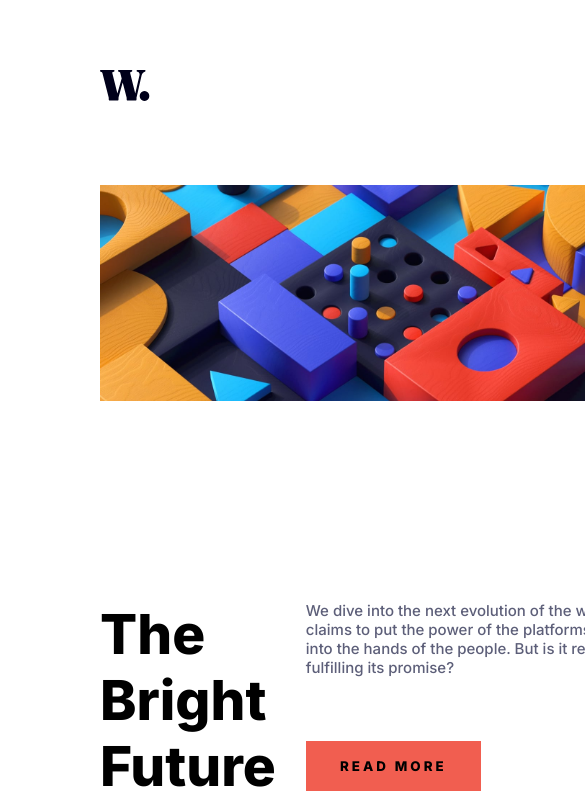
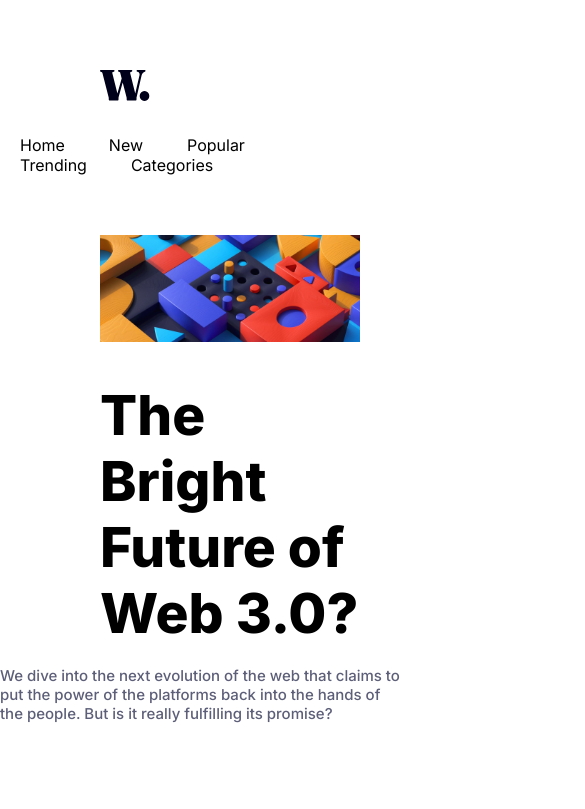
Before and after one commit to LouiseClaughton/News-Homepage, a plain HTML site: page index.html in a window 390 px wide. Shown: the top 809 px of the page, 585 px wide, since content can reach past the window. Drawn offline with Linux system fonts and the light colour scheme.

Commit message:
added single container column for mobile view

```diff
--- a/index.html
+++ b/index.html
@@ -10,9 +10,10 @@
 </head>
 
 <body>
-    <nav class="navbar">
+    <main class="container">
+        <nav class="navbar item">
+        <img src="assets/images/logo.svg" class="brand">
             <ul>
-          <li><img src="assets/images/logo.svg" class="brand"></li>
                 <li class="navlink">Home</li>
                 <li class="navlink">New</li>
                 <li class="navlink">Popular</li>
@@ -21,7 +22,6 @@
             </ul>
           </nav>
 
-    <main class="container">
         <img src="assets/images/image-web-3-desktop.jpg" class="header-image">
         <h1 class="main-heading">The Bright Future of Web 3.0?</h1>
         <p class="heading-body-text body">We dive into the next evolution of the web that claims to put the power of the platforms back into the hands of the people.
--- a/style.css
+++ b/style.css
@@ -7,7 +7,14 @@
 .container {
     display: grid;
     grid-template-columns: 1fr 1fr 1fr;
-    grid-template-rows: auto auto auto;
+    grid-template-rows: auto auto auto auto;
+}
+
+@media (max-width: 900px) {
+    .container {
+        display: flex;
+        flex-direction: column;
+    }
 }
 
 /**** Navigation ****/
@@ -16,15 +23,23 @@ li {
     display: inline;
 }
 
+ul {
+    float: right;
+    margin-top: 30px;
+}
+
 .navbar {
+    grid-column: 1 / 4;
+    grid-row: 1;
     padding-top: 50px;
+    margin-right: 100px;
 }
 
 .navlink {
     font-family: Inter;
     padding: 20px;
-    position: relative;
-    left: 700px;
+    grid-column: 2 / 4;
+    grid-row: 1;
 }
 
 .navlink:hover {
@@ -40,30 +55,30 @@ li {
 
 #header-section {
     grid-column: 1 / 3;
-    grid-row: 1 / 2;
+    grid-row: 1 / 3;
 }
 
 .header-image {
     grid-column: 1 / 3;
-    grid-row: 1;
+    grid-row: 2;
     width: 100%;
     padding: 60px 30px 30px 100px;
 }
 
 .heading-body-text {
     grid-column: 2;
-    grid-row: 2;
-    width: 350px;
+    grid-row: 3;
+    width: 400px;
     padding-top: 10px;
 }
 
 .button {
     grid-column: 2;
-    grid-row: 2;
+    grid-row: 3;
     height: 50px;
     width: 175px;
     position: relative;
-    top: 150px;
+    top: 167px;
     text-transform: uppercase;
     background-color: hsl(5, 85%, 63%);
     border: none;
@@ -82,7 +97,7 @@ li {
 
 #new-section {
     grid-column: 3;
-    grid-row: 1 / 3;
+    grid-row: 2 / 4;
     background-color: hsl(240, 100%, 5%);
     margin: 60px 100px 0px 0px;
 }
@@ -91,19 +106,19 @@ li {
 
 .article-1 {
     grid-column: 1;
-    grid-row: 3;
+    grid-row: 4;
     padding: 60px 0px 30px 100px;
 }
 
 .article-2 {
     grid-column: 2;
-    grid-row: 3;
+    grid-row: 4;
     padding: 60px 0px 30px 0px;
 }
 
 .article-3 {
     grid-column: 3;
-    grid-row: 3;
+    grid-row: 4;
     padding: 60px 100px 30px 0px;
 }
 
@@ -116,7 +131,7 @@ li {
 /**** Text ****/
 .main-heading {
     grid-column: 1 / 2;
-    grid-row: 2;
+    grid-row: 3;
     color: black;
     font-family: Inter;
     font-weight: 800;
```
Lines whose indentation alone changed are shown as unchanged.
